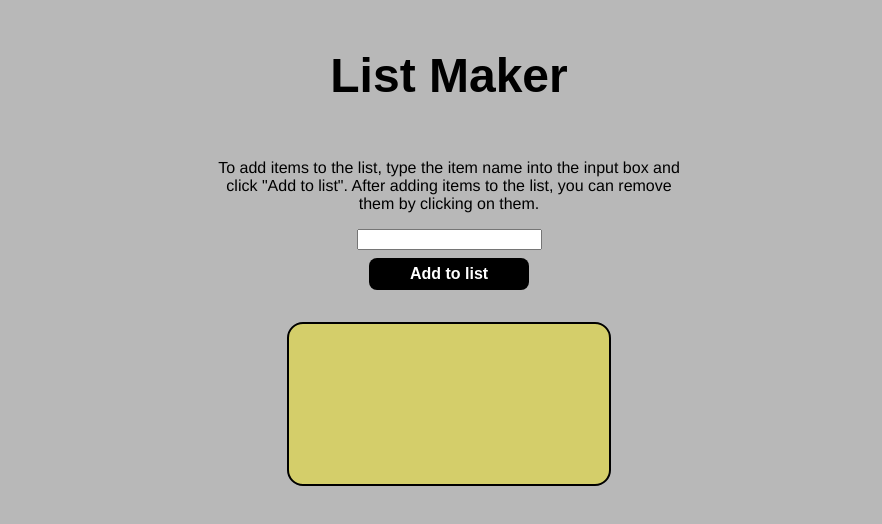
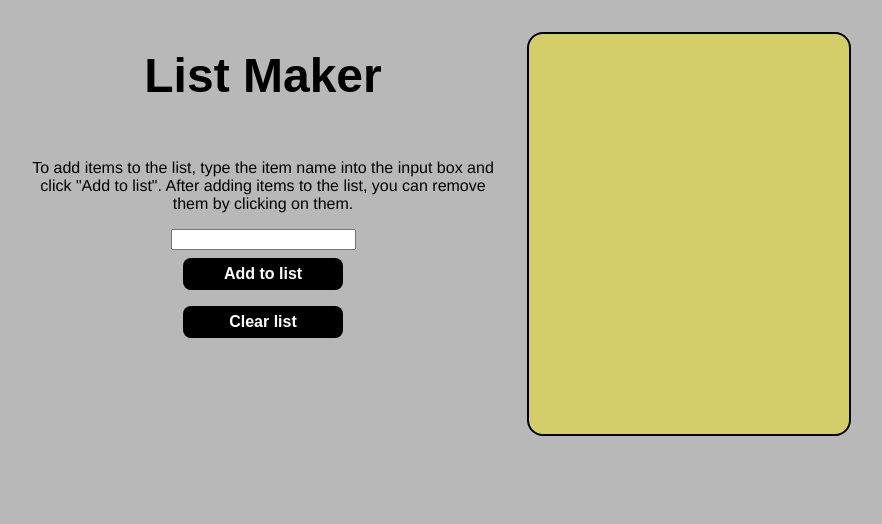
Before and after one commit to Smckinzie90/List-maker, a plain HTML site: page index.html in a window 1280 px wide. Both pictures are taken after a click on the element "Add to list". Shown: the whole page, without its empty margins (191-1073 px from the left). Drawn offline with nearby package versions, Linux system fonts and the light colour scheme.

Commit message:
Added clear list button and desktop view.

```diff
--- a/index.html
+++ b/index.html
@@ -3,17 +3,22 @@
   <head>
     <title>List Maker</title>
     <link href="style.css" rel="stylesheet" type="text/css"/>
+    <meta name='viewport' content='width=device-width, initial-scale=1.0, maximum-scale=1.0' />
+    <meta charset="utf-8" />
     <script src="https://ajax.googleapis.com/ajax/libs/jquery/3.2.1/jquery.min.js"></script>
     <script src="script.js" type="text/javascript"></script>
 	</head>
 	<body>
-		<h2>List Maker</h2>
-    <p>To add items to the list, type the item name into the input box and click "Add to list".
+    <div id="input">
+		  <h2>List Maker</h2>
+      <p>To add items to the list, type the item name into the input box and click "Add to list".
       After adding items to the list, you can remove them by clicking on them.</p>
-		<form name="listForm">
-			<input type="text" name="listItem"/>
-		</form>
-		<div id="button"><a href="#">Add to list</a></div>
-		<div class="list"></div>
+		  <form name="listForm">
+			  <input type="text" name="listItem"/>
+		  </form>
+		  <div id="add" class="button"><a href="#">Add to list</a></div>
+      <div id="clear" class="button"><a href="#">Clear list</a></div>
+    </div>
+		<div id="list"></div>
 	</body>
 </html>
--- a/script.js
+++ b/script.js
@@ -1,10 +1,13 @@
 $(document).ready(function() {
 
-    $('#button').click(function() {
-        var toAdd = $('input[name=listItem]').val();
-        $('.list').append('<div class="item">' + '<a href="#">' + toAdd + '</a>' + '</div>');
+    $('#add').click(function() {
+      var toAdd = $('input[name=listItem]').val();
+      $('#list').append('<div class="item">' + '<a href="#">' + toAdd + '</a>' + '</div>');
     });
     $(document).on('click', '.item', function() {
-        $(this).remove();
+      $(this).remove();
+    });
+    $(document).on('click', '#clear', function() {
+      $('#list').empty();
     });
 });
--- a/style.css
+++ b/style.css
@@ -25,7 +25,15 @@ form {
     display: inline-block;
 }
 
-#button {
+#input {
+  display: flex;
+  flex-direction: column;
+  justify-content: center;
+  align-items: center;
+  text-align: center;
+}
+
+.button {
   display: flex;
   justify-content: center;
   align-items: center;
@@ -38,23 +46,29 @@ form {
   transition: 200ms;
 }
 
-#button:hover, #button:active {
+.button:hover, .button:active {
   height: 2.5rem;
   width: 12.5rem;
   font-size: 1.25rem;
-  background-color: #256B12;
   margin: 0.25rem;
 }
 
+#add:hover, #add:active {
+  background-color: #256B12;
+}
 
-#button a {
+#clear:hover, #clear:active {
+  background-color: #cc0000;
+}
+
+.button a {
   font-family: arial;
 	font-weight: bold;
 	color:#ffffff;
   text-decoration: none;
 }
 
-.list {
+#list {
   min-height: 10rem;
   min-width: 20rem;
   background-color: #D4CE6A;
@@ -63,17 +77,31 @@ form {
   border-radius: 1rem;
 }
 
-.list div {
+#list div {
   margin: 0.5rem;
 }
 
-.list div a {
+#list div a {
   color: #000000;
   font-size: 1.5rem;
   text-decoration: none;
   font-weight: bold;
 }
 
-.list div a:hover, .list div a:active {
+#list div a:hover, .list div a:active {
   color: #cc0000;
 }
+
+@media only screen and (min-width: 1280px) {
+  body {
+    display: flex;
+    flex-direction: row;
+    justify-content: center;
+    align-items: flex-start;
+    text-align: center;
+  }
+
+  #list {
+    min-height: 25rem;
+  }
+}
```
